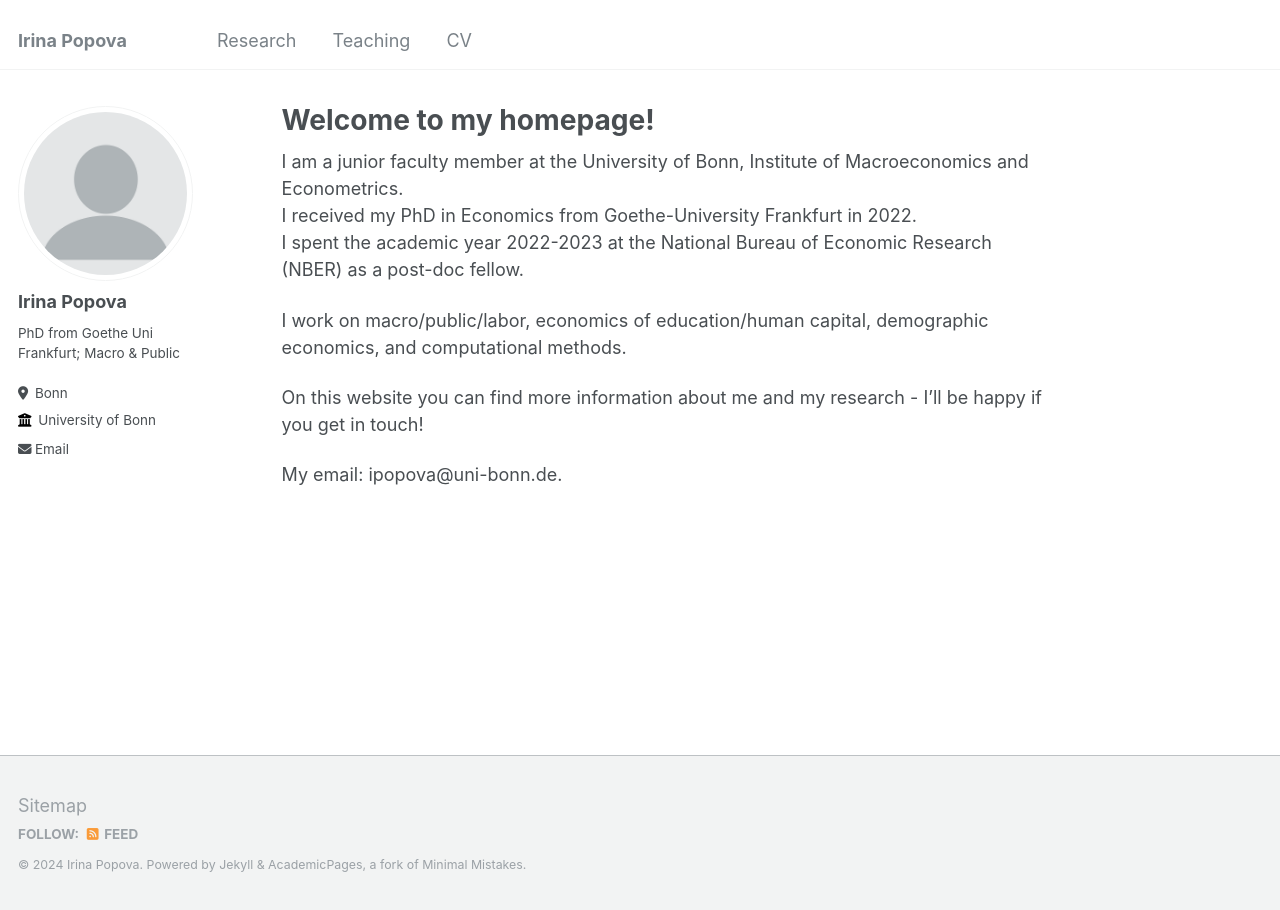
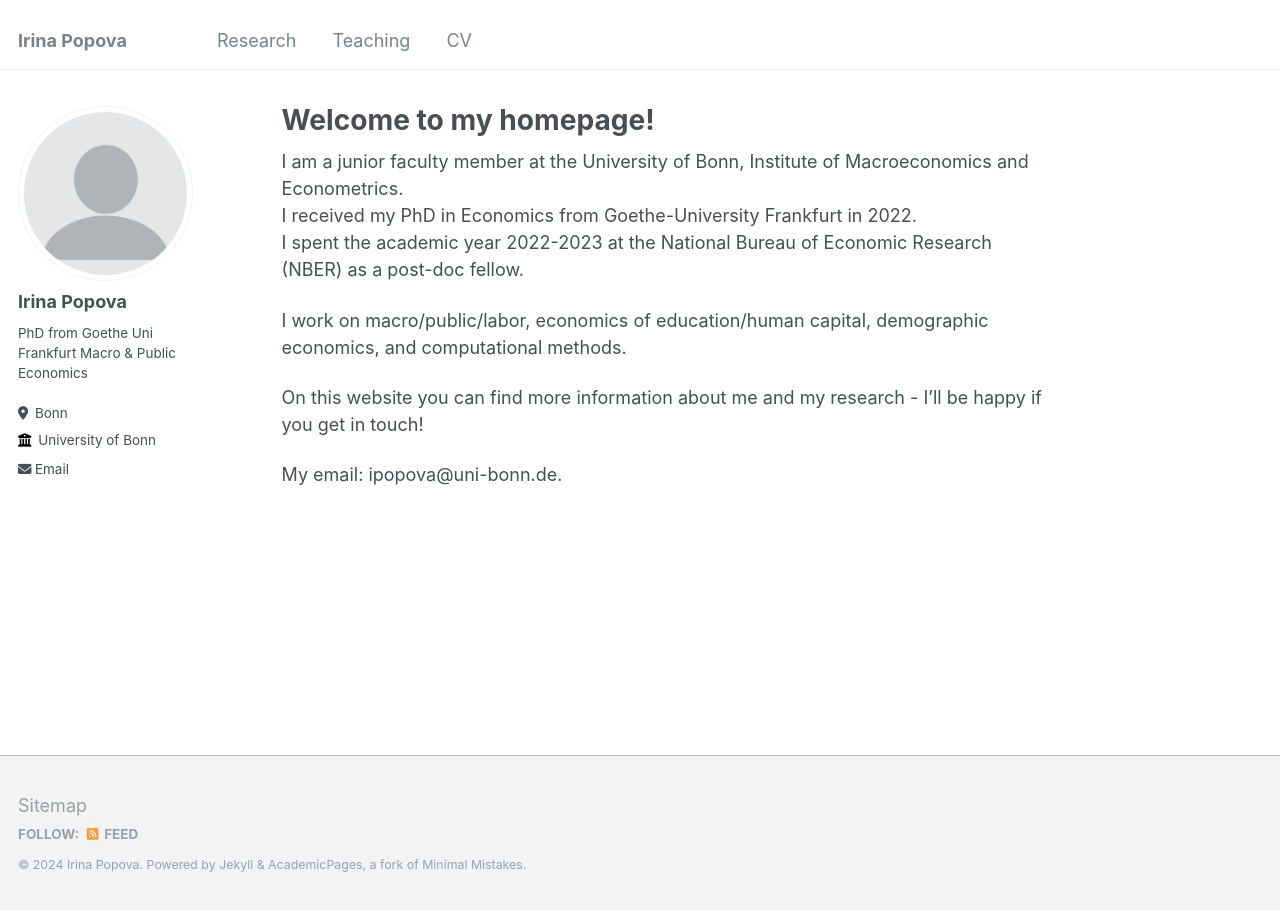
Before and after one commit to theta73/theta73.github.io, a Jekyll site: the page built from _pages/about.md, in a window 1280 px wide. Built offline with Jekyll 4.4.1, drawn with Linux system fonts in a browser that asks for light colours.

Commit message:
Update _config.yml

```diff
--- a/_config.yml
+++ b/_config.yml
@@ -24,7 +24,7 @@ author:
   avatar           : "profile.png"
   name             : "Irina Popova"
   pronouns         : # example: "she/her"
-  bio              : "PhD from Goethe Uni Frankfurt; Macro & Public"
+  bio              : "PhD from Goethe Uni Frankfurt Macro & Public Economics"
   location         : "Bonn"
   employer         : "University of Bonn"
   uri              : # URL
```
